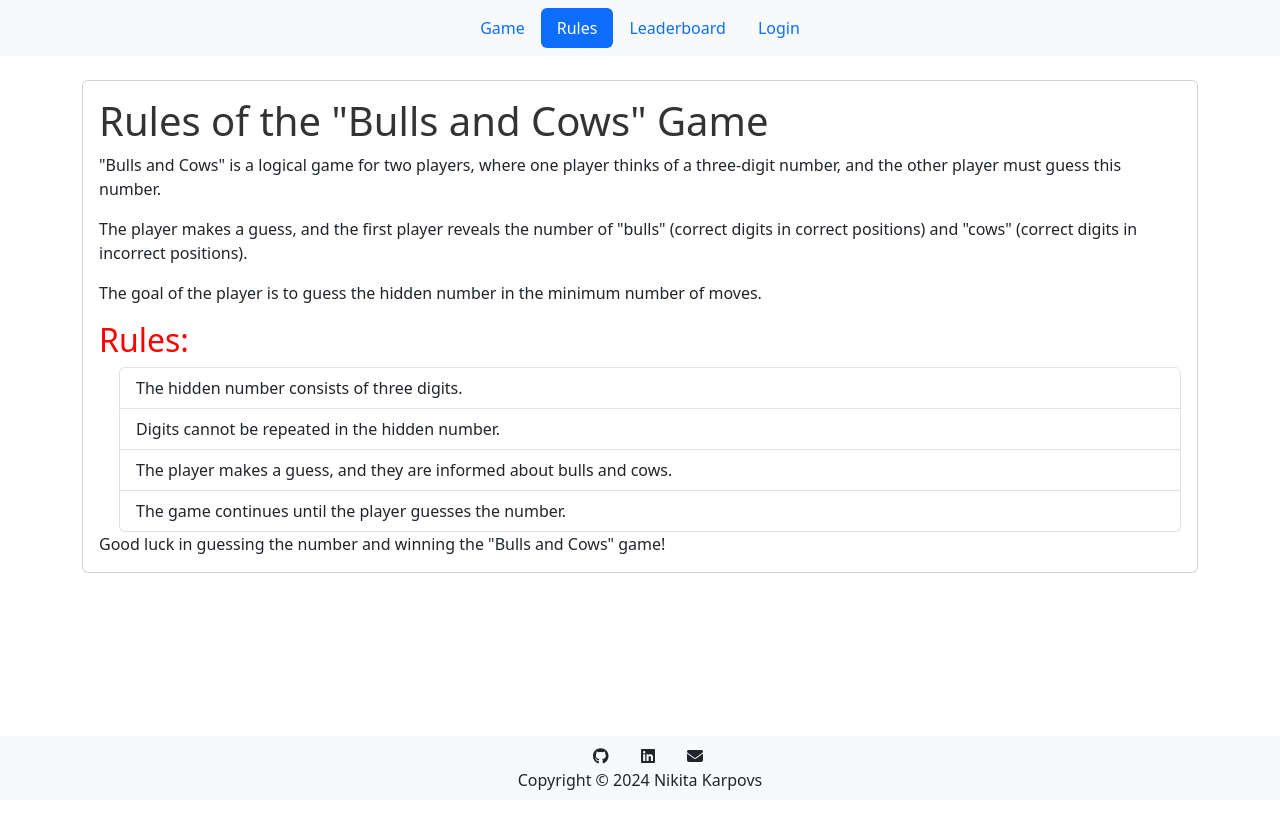
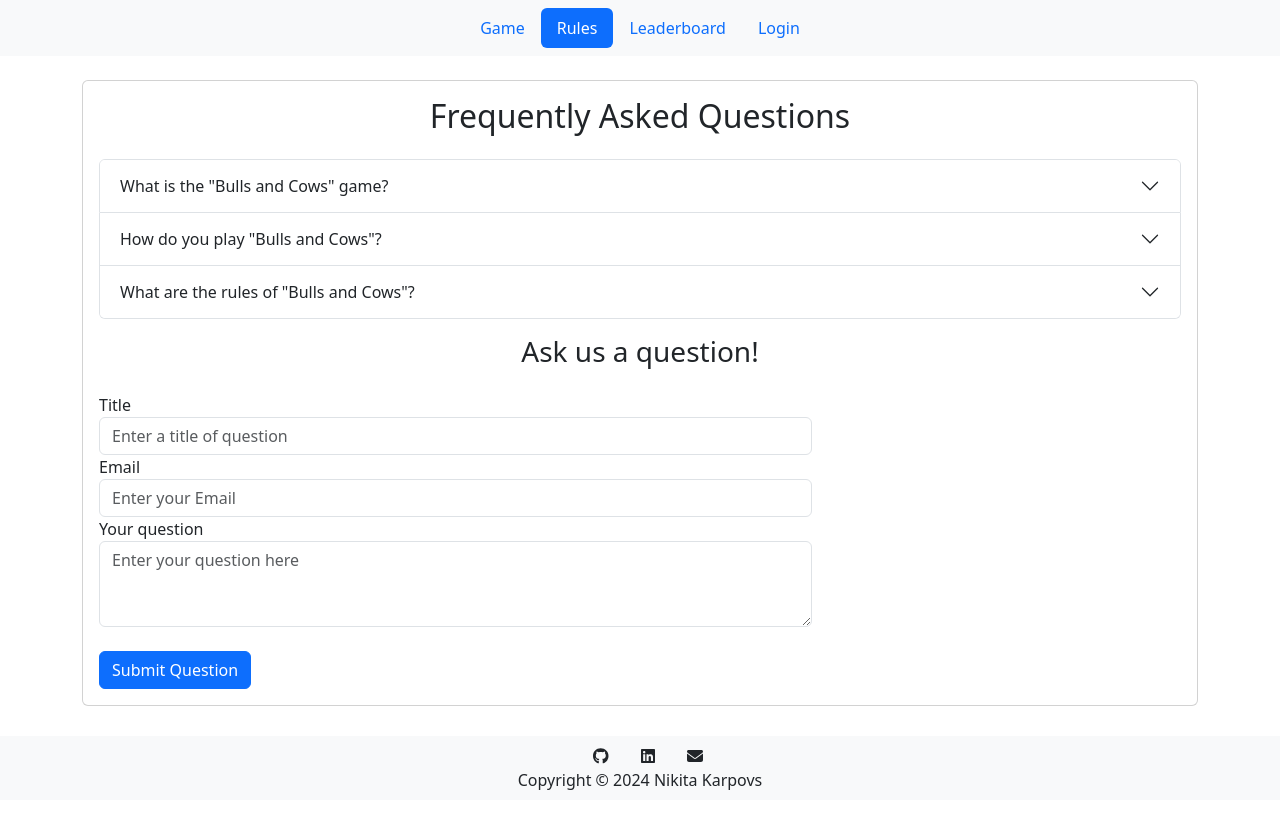
Before and after one commit to ImWeffi/Bulls_Cows, a React (Create React App) app: page /rules in a window 1280 px wide. Before the commit the page ends 800 px from the top, so only its background shows below. Built offline with nearby package versions, Linux system fonts and the light colour scheme.

Commit message:
Rules change and password check

```diff
--- a/src/pages/Dashboard.jsx
+++ b/src/pages/Dashboard.jsx
@@ -14,7 +14,6 @@ const Dashboard = () => {
   }, [navigate]);
 
   const username = localStorage.getItem("username");
-  const userId = localStorage.getItem("user_id");
 
   const handleLogout = () => {
     localStorage.removeItem("username");
@@ -35,7 +34,7 @@ const Dashboard = () => {
             <div className="card">
               <div className="card-body">
                 <h1 className="card-title text-center mb-4">
-                  Welcome, {username}! (User ID: {userId})
+                  Welcome, {username}!
                 </h1>
                 <br />
                 <button
--- a/src/pages/Leaderboard.jsx
+++ b/src/pages/Leaderboard.jsx
@@ -21,7 +21,9 @@ function Leaderboard() {
   return (
     <>
       <Header />
-      <div className="container mt-5">
+      <div className="container mt-4">
+        <div className="card">
+          <div className="card-body">
             <h2 className="text-center mb-4">Leaderboard</h2>
             <div className="row justify-content-center">
               <div className="col-md-8">
@@ -48,6 +50,8 @@ function Leaderboard() {
               </div>
             </div>
           </div>
+        </div>
+      </div>
       <Footer />
     </>
   );
--- a/src/pages/Rules.jsx
+++ b/src/pages/Rules.jsx
@@ -1,52 +1,238 @@
-import React from "react";
+import React, { useState, useEffect } from "react";
 import Header from "../components/Header";
 import Footer from "../components/Footer";
 import "bootstrap/dist/css/bootstrap.min.css";
+import { useNavigate } from "react-router-dom";
+import "bootstrap/dist/js/bootstrap.bundle.min.js";
 import "../styles/Rules.css";
+
 const Rules = () => {
+  const navigate = useNavigate();
+  const [error, setError] = useState("");
+  const [showError, setShowError] = useState(false);
+  const [successMessage, setSuccessMessage] = useState("");
+
+  useEffect(() => {
+
+    const accordions = document.querySelectorAll('[data-bs-toggle="collapse"]');
+    accordions.forEach((accordion) => {
+      accordion.addEventListener("click", function () {
+        const target = document.querySelector(
+          accordion.getAttribute("data-bs-target")
+        );
+        if (target.classList.contains("show")) {
+          target.classList.remove("show");
+        } else {
+          target.classList.add("show");
+        }
+      });
+    });
+  }, []);
+
+  const [question, setQuestion] = useState({
+    title: "",
+    email: "",
+    text: "",
+  });
+
+  const handleInputChange = (event) => {
+    const { name, value } = event.target;
+    setQuestion({ ...question, [name]: value });
+  };
+
+  const validateEmail = (email) => {
+    const re = /^[^\s@]+@[^\s@]+\.[^\s@]+$/;
+    return re.test(String(email).toLowerCase());
+  };
+
+  const submitQuestion = () => {
+    if (!question.title || !question.email || !question.text) {
+      setError("Please fill in all fields");
+      setShowError(true);
+      return;
+    }
+
+    if (!validateEmail(question.email)) {
+      setError("Please enter a valid email address");
+      setShowError(true);
+      return;
+    }
+
+    fetch("http://localhost:3002/api/questions", {
+      method: "POST",
+      headers: {
+        "Content-Type": "application/json",
+      },
+      body: JSON.stringify(question),
+    })
+      .then((response) => {
+        if (response.ok) {
+          console.log("Question submitted successfully");
+          setQuestion({ title: "", email: "", text: "" });
+          setSuccessMessage("Question submitted successfully");
+          setShowError(false);
+          setTimeout(() => {
+            setSuccessMessage("");
+          }, 5000)
+        } else {
+          console.error("Failed to submit question");
+        }
+      })
+      .catch((error) => {
+        console.error("Error occurred while submitting question:", error);
+      });
+  };
+
   return (
     <>
       <Header />
       <div className="container mt-4">
         <div className="card">
           <div className="card-body">
-            <h1 className="card-title rules-heading">
-              Rules of the "Bulls and Cows" Game
-            </h1>
-            <p className="card-text">
-              "Bulls and Cows" is a logical game for two players, where one
-              player thinks of a three-digit number, and the other player must
-              guess this number.
-            </p>
-            <p className="card-text">
-              The player makes a guess, and the first player reveals the number
-              of "bulls" (correct digits in correct positions) and "cows"
-              (correct digits in incorrect positions).
-            </p>
-            <p className="card-text">
-              The goal of the player is to guess the hidden number in the
-              minimum number of moves.
-            </p>
-            <h2 className="sub-heading">Rules:</h2>
-            <ul className="list-group rules-list">
-              <li className="list-group-item">
-                The hidden number consists of three digits.
-              </li>
-              <li className="list-group-item">
-                Digits cannot be repeated in the hidden number.
-              </li>
-              <li className="list-group-item">
-                The player makes a guess, and they are informed about bulls and
-                cows.
-              </li>
-              <li className="list-group-item">
-                The game continues until the player guesses the number.
-              </li>
-            </ul>
-            <p className="card-text">
-              Good luck in guessing the number and winning the "Bulls and Cows"
-              game!
-            </p>
+            <h2 className="text-center mb-4">Frequently Asked Questions</h2>
+            <div className="accordion" id="rulesAccordion">
+              <div className="accordion-item">
+                <h2 className="accordion-header" id="headingOne">
+                  <button
+                    className="accordion-button collapsed"
+                    type="button"
+                    data-bs-toggle="collapse"
+                    data-bs-target="#collapseOne"
+                    aria-expanded="false"
+                    aria-controls="collapseOne"
+                  >
+                    What is the "Bulls and Cows" game?
+                  </button>
+                </h2>
+                <div
+                  id="collapseOne"
+                  className="accordion-collapse collapse"
+                  aria-labelledby="headingOne"
+                  data-bs-parent="#rulesAccordion"
+                >
+                  <div className="accordion-body">
+                    "Bulls and Cows" is a logical game for two players, where
+                    one player thinks of a three-digit number, and the other
+                    player must guess this number.
+                  </div>
+                </div>
+              </div>
+              <div className="accordion-item">
+                <h2 className="accordion-header" id="headingTwo">
+                  <button
+                    className="accordion-button collapsed"
+                    type="button"
+                    data-bs-toggle="collapse"
+                    data-bs-target="#collapseTwo"
+                    aria-expanded="false"
+                    aria-controls="collapseTwo"
+                  >
+                    How do you play "Bulls and Cows"?
+                  </button>
+                </h2>
+                <div
+                  id="collapseTwo"
+                  className="accordion-collapse collapse"
+                  aria-labelledby="headingTwo"
+                  data-bs-parent="#rulesAccordion"
+                >
+                  <div className="accordion-body">
+                    The player makes a guess, and the first player reveals the
+                    number of "bulls" (correct digits in correct positions) and
+                    "cows" (correct digits in incorrect positions). The goal of
+                    the player is to guess the hidden number in the minimum
+                    number of moves.
+                  </div>
+                </div>
+              </div>
+              <div className="accordion-item">
+                <h2 className="accordion-header" id="headingThree">
+                  <button
+                    className="accordion-button collapsed"
+                    type="button"
+                    data-bs-toggle="collapse"
+                    data-bs-target="#collapseThree"
+                    aria-expanded="false"
+                    aria-controls="collapseThree"
+                  >
+                    What are the rules of "Bulls and Cows"?
+                  </button>
+                </h2>
+                <div
+                  id="collapseThree"
+                  className="accordion-collapse collapse"
+                  aria-labelledby="headingThree"
+                  data-bs-parent="#rulesAccordion"
+                >
+                  <div className="accordion-body">
+                    <ul>
+                      <li>The hidden number consists of four digits.</li>
+                      <li>Digits cannot be repeated in the hidden number.</li>
+                      <li>
+                        The hidden number cannot consist null in the hidden
+                        number.
+                      </li>
+                      <li>
+                        The game continues until the player guesses the number.
+                      </li>
+                    </ul>
+                  </div>
+                </div>
+              </div>
+            </div>
+            <div className="row justify-content-left mt-3">
+              <h3 className="text-center mb-4">Ask us a question!</h3>
+              {showError && (
+                <div className="alert alert-danger " role="alert">
+                  {error}
+                </div>
+              )}
+              {successMessage && (
+                <div className="alert alert-success alert-sm" role="alert">
+                  {successMessage}
+                </div>
+              )}
+              <div className="col-md-8">
+                <div className="form-group">
+                  <label>Title</label>
+                  <input
+                    type="text"
+                    className="form-control"
+                    id="title"
+                    name="title"
+                    placeholder="Enter a title of question"
+                    value={question.title}
+                    onChange={handleInputChange}
+                  />
+                  <label>Email</label>
+                  <input
+                    type="email"
+                    className="form-control"
+                    id="email"
+                    name="email"
+                    placeholder="Enter your Email"
+                    value={question.email}
+                    onChange={handleInputChange}
+                  />
+                  <label>Your question</label>
+                  <textarea
+                    className="form-control"
+                    id="text"
+                    name="text"
+                    rows="3"
+                    placeholder="Enter your question here"
+                    value={question.text}
+                    onChange={handleInputChange}
+                  ></textarea>
+                </div>
+              </div>
+              <div className="col-md-8">
+                <br />
+                <button className="btn btn-primary" onClick={submitQuestion}>
+                  Submit Question
+                </button>
+              </div>
+            </div>
           </div>
         </div>
       </div>
```
Also changed, not shown: src/pages/History.jsx (+6 -2 lines), src/pages/Register.jsx (+17 -0 lines), 2 other files (tests, documents, lock files or other folders). Lines whose indentation alone changed are shown as unchanged.
